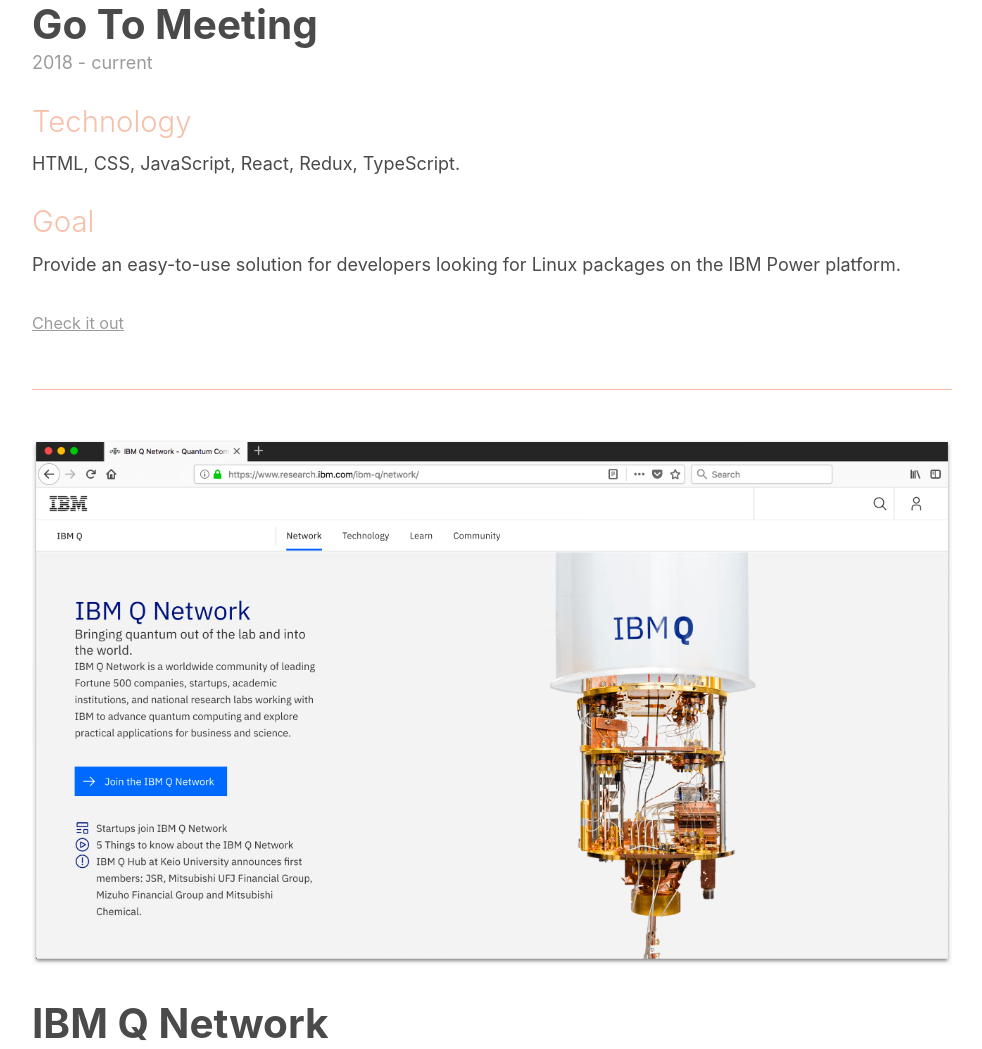
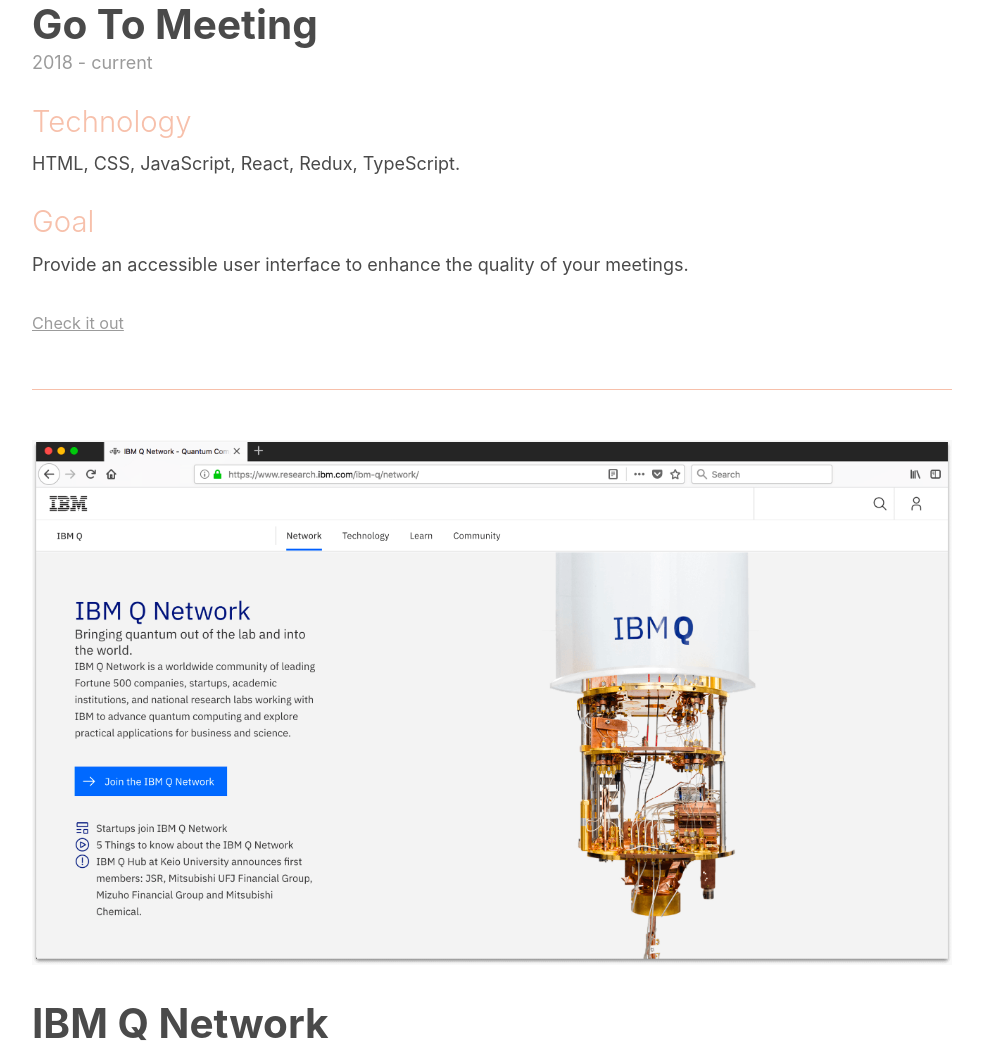
Before and after one commit to emmabostian/gatsby-blog, a Gatsby site: page /work in a window 1280 px wide. Shown: the part 743-1792 px from the top of the page, without its empty margins (148-1130 px from the left). Built offline with nearby package versions, Linux system fonts and the light colour scheme; Gatsby itself is replaced by a stand-in of ours.

Commit message:
Fix description

```diff
--- a/src/pages/work.js
+++ b/src/pages/work.js
@@ -27,7 +27,7 @@ const WorkPage = () => (
       title="Go To Meeting"
       date="2018 - current"
       tech="HTML, CSS, JavaScript, React, Redux, TypeScript."
-      goal="Provide an easy-to-use solution for developers looking for Linux packages on the IBM Power platform."
+      goal="Provide an accessible user interface to enhance the quality of your meetings."
       link="https://www.gotomeeting.com/"
     />
     <hr />
```
